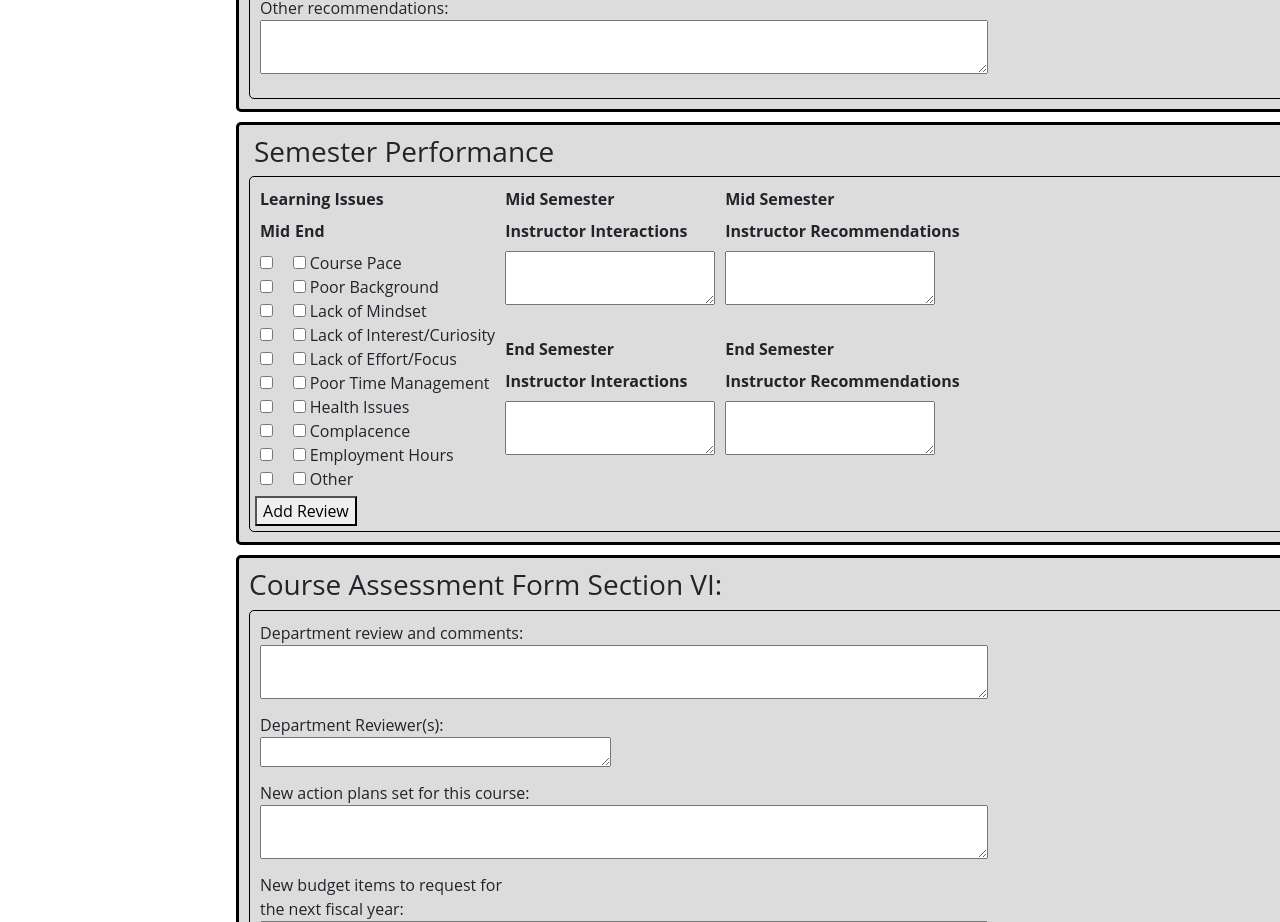
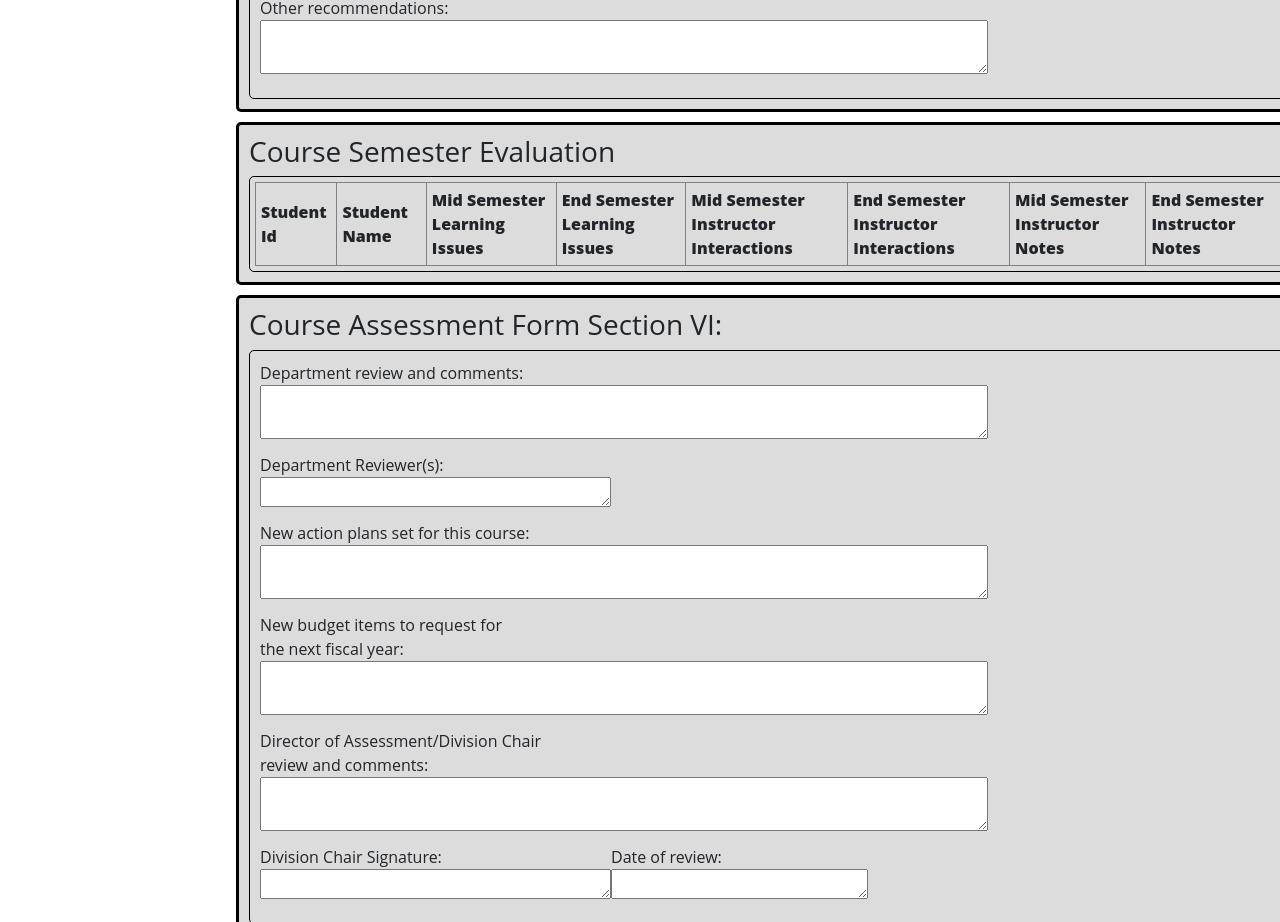
Before and after one commit to clubberstake/LaRocheChemAssessment, an Angular app in the folder angularApp/: page / in a window 1280 px wide. Shown: the part 1960-2882 px from the top of the page. Built offline with nearby package versions, Linux system fonts and the light colour scheme; no server answers.

Commit message:
Added Learning Issues class for checkboxes and created a component for semester evaluations on CAF page to return data in a table format.

```diff
--- a/angularApp/src/app/app.module.ts
+++ b/angularApp/src/app/app.module.ts
@@ -33,7 +33,8 @@ import { CAFS2InformationService } from "./services/cafs2-service.service";
 import { CAFS3InformationService } from "./services/cafs3-service.service";
 import { CAFS6InformationService } from "./services/cafs6-service.service";
 import { SemesterEvaluationComponent } from './individual-learning-record/semester-evaluation/semester-evaluation.component';
-import { SemesterEvaluationService } from './services/semester-evaluation.service'
+import { SemesterEvaluationService } from './services/semester-evaluation.service';
+import { CourseSemesterEvaluationComponent } from './course-assessment-worksheet/course-semester-evaluation/course-semester-evaluation.component'
 
 
 @NgModule({
@@ -56,7 +57,8 @@ import { SemesterEvaluationService } from './services/semester-evaluation.servic
     ComponentCafs5Component,
     ComponentCafs6Component,
     AdminComponent,
-    SemesterEvaluationComponent
+    SemesterEvaluationComponent,
+    CourseSemesterEvaluationComponent
   ],
   imports: [BrowserModule, HttpClientModule, HttpModule, FormsModule],
   providers: [
--- a/angularApp/src/app/course-assessment-worksheet/course-assessment-worksheet.component.html
+++ b/angularApp/src/app/course-assessment-worksheet/course-assessment-worksheet.component.html
@@ -7,9 +7,8 @@
         <app-component-cafs1 [courseInformationObjInput]="courseInformationObj"></app-component-cafs1>
         <app-component-cafs2 [courseInformationObjInput]="courseInformationObj"></app-component-cafs2>
         <app-component-cafs3 [courseInformationObjInput]="courseInformationObj"></app-component-cafs3>
-        <!--<app-component-cafs4></app-component-cafs4>-->
         <!-- ILR Team: Replaced original cafs4 component to match the cafs4 component created by the ILR team [Name changed from              app-component-cafs4 to app-mid-semester-evaluation]. This name has been changed throughout BOTH the Java side and the Angular side. -->
-        <app-semester-evaluation></app-semester-evaluation>
+        <app-course-semester-evaluation [courseInformationObjInput]="courseInformationObj" [studentObjectInput]="ilrStudentObject"></app-course-semester-evaluation>
         <!--<app-component-cafs5></app-component-cafs5>-->
         <!-- Course Assessment Team: Removing cafs5 for timing being to verify with ILR if should be merged into mid-semster-evalution-->
         <app-component-cafs6 [courseInformationObjInput]="courseInformationObj"></app-component-cafs6>
--- /dev/null
+++ b/angularApp/src/app/course-assessment-worksheet/course-semester-evaluation/course-semester-evaluation.component.css
@@ -0,0 +1,23 @@
+.course-semester-evaluation {
+  display: flex;
+  flex-shrink: 0;
+  flex-direction: column;
+  border: 3px solid #000;
+  margin-left: 5px;
+  margin-right: 50px;
+  margin-top: 10px;
+  padding: 10px;
+  border-radius: 5px;
+  background-color: #DCDCDC;
+  font-family: "Open Sans", sans-serif;
+}
+
+.course-semester-evaluation-objects {
+  border: 1px solid #000;
+  border-radius: 5px;
+  padding: 5px;
+}
+
+th {
+  padding: 5px;
+}
--- /dev/null
+++ b/angularApp/src/app/course-assessment-worksheet/course-semester-evaluation/course-semester-evaluation.component.html
@@ -0,0 +1,33 @@
+<div class="course-semester-evaluation">
+  <h3>Course Semester Evaluation</h3>
+  <div class="course-semester-evaluation-objects">
+    <table border="1">
+      <tr>
+        <th>
+          <strong>Student Id</strong>
+        </th>
+        <th>
+          <strong>Student Name</strong>
+        </th>
+        <th>
+          <strong>Mid Semester Learning Issues</strong>
+        </th>
+        <th>
+          <strong>End Semester Learning Issues</strong>
+        </th>
+        <th>
+          <strong>Mid Semester Instructor Interactions</strong>
+        </th>
+        <th>
+          <strong>End Semester Instructor Interactions</strong>
+        </th>
+        <th>
+          <strong>Mid Semester Instructor Notes</strong>
+        </th>
+        <th>
+          <strong>End Semester Instructor Notes</strong>
+        </th>
+      </tr>
+    </table>
+  </div>
+</div>
--- /dev/null
+++ b/angularApp/src/app/course-assessment-worksheet/course-semester-evaluation/course-semester-evaluation.component.ts
@@ -0,0 +1,19 @@
+import { Component, OnInit, Input } from '@angular/core';
+import { CourseInformationObject } from '../course-information-object';
+import { IndividualLearningRecordObject } from '../../individual-learning-record/individual-learning-record-object';
+
+@Component({
+  selector: 'app-course-semester-evaluation',
+  templateUrl: './course-semester-evaluation.component.html',
+  styleUrls: ['./course-semester-evaluation.component.css']
+})
+export class CourseSemesterEvaluationComponent implements OnInit {
+
+  @Input() courseInformationObjInput: CourseInformationObject;
+  @Input() studentObjectInput: IndividualLearningRecordObject;
+  constructor() { }
+
+  ngOnInit() {
+  }
+
+}
--- a/angularApp/src/app/individual-learning-record/individual-learning-record-object.ts
+++ b/angularApp/src/app/individual-learning-record/individual-learning-record-object.ts
@@ -1,6 +1,7 @@
 import { NotesInfoForMiscNotesTab } from "./notesInfoForMiscNotesTab";
 import { StudentInfoForBioAndAdmissionsPlacementTab } from "./studentInfoForBioAndAdmissionsPlacementTab";
 import { SemesterReviewResponse } from "./SemesterReviewResponse";
+import { LearningIssues } from "./learningIssues";
 
 export class IndividualLearningRecordObject {
     studentId: any;
@@ -9,4 +10,7 @@ export class IndividualLearningRecordObject {
     miscNotes: NotesInfoForMiscNotesTab[] = [];
     midSemesterReview: SemesterReviewResponse = new SemesterReviewResponse(0, null, null, '', '', '', '');
     midSemesterReviews: SemesterReviewResponse[] = [];
+    learningIssues = [new LearningIssues(false, false, "Course Pace"), new LearningIssues(false, false, "Poor Background"), new LearningIssues(false, false, "Lack of Mindset"),
+      new LearningIssues(false, false, "Lack of Interest/Curiosity"), new LearningIssues(false, false, "Lack of Effort/Focus"), new LearningIssues(false, false, "Poor Time Management"),
+        new LearningIssues(false, false,  "Health Issues"), new LearningIssues(false, false, "Complacence"), new LearningIssues(false, false, "Employment Hours"), new LearningIssues(false, false, "Other")];
 }
--- /dev/null
+++ b/angularApp/src/app/individual-learning-record/learningIssues.ts
@@ -0,0 +1,3 @@
+export class LearningIssues {
+  constructor(public midvalue: boolean, public endvalue: boolean, public name: string) {}
+}
--- a/angularApp/src/app/individual-learning-record/semester-evaluation/semester-evaluation.component.html
+++ b/angularApp/src/app/individual-learning-record/semester-evaluation/semester-evaluation.component.html
@@ -1,6 +1,6 @@
 <div class="semester-evaluation">
   <div class="semester-evaluation-header">
-    <h3>Semester Performance</h3>
+    <h3>Semester Evaluation</h3>
   </div>
   <div class="semester-evaluation-objects">
     <div class="semester-evaluation-encasing">
@@ -11,16 +11,16 @@
               <div class="mid-semester-learning-issues-header">
                 <label><strong>Mid</strong></label>
               </div>
-              <div *ngFor="let issue of learningIssues">
-                <input type="checkbox"/>
+              <div *ngFor="let issue of studentObjectInput.learningIssues">
+                <input type="checkbox" [(ngModel)]="issue.midvalue" />
               </div>
             </div>
             <div class="end-semester-learning-issues">
               <div class="end-semester-learning-issues-header">
                 <label><strong>End</strong></label>
               </div>
-              <div *ngFor="let issue of learningIssues">
-                <input type="checkbox"/> {{issue}}
+              <div *ngFor="let issue of studentObjectInput.learningIssues">
+                <input type="checkbox" [(ngModel)]="issue.endvalue" /> {{issue.name}}
               </div>
             </div>
           </div>
--- a/angularApp/src/app/individual-learning-record/semester-evaluation/semester-evaluation.component.ts
+++ b/angularApp/src/app/individual-learning-record/semester-evaluation/semester-evaluation.component.ts
@@ -1,6 +1,7 @@
 import { Component, OnInit, Input } from '@angular/core';
 import { IndividualLearningRecordObject } from '../individual-learning-record-object';
 import { SemesterEvaluationService } from '../../services/semester-evaluation.service';
+import { LearningIssues } from '../learningIssues';
 
 @Component({
   selector: 'app-semester-evaluation',
@@ -9,9 +10,7 @@ import { SemesterEvaluationService } from '../../services/semester-evaluation.se
 })
 export class SemesterEvaluationComponent implements OnInit {
 
-  learningIssues = ["Course Pace", "Poor Background", "Lack of Mindset", "Lack of Interest/Curiosity", "Lack of Effort/Focus", "Poor Time Management", "Health Issues", "Complacence", "Employment Hours", "Other"];
   @Input() studentObjectInput: IndividualLearningRecordObject;
-
   constructor() { }
 
   ngOnInit() {
```
Also changed, not shown: 1 other file (tests, documents, lock files or other folders).
